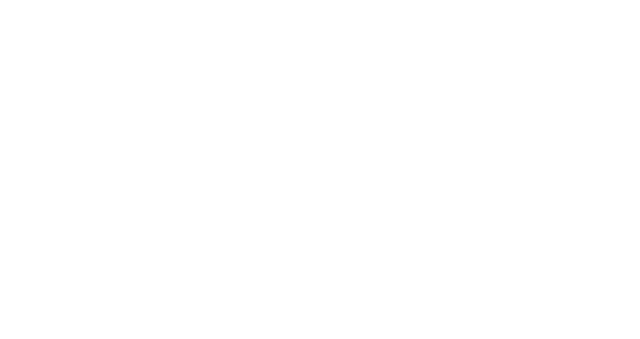
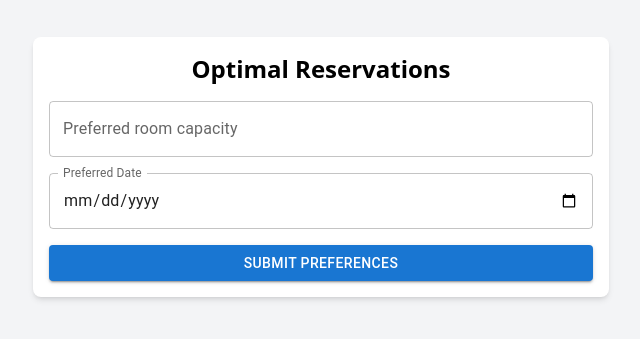
Before and after one commit to elab-development/internet-tehnologije-projekat-aplikacijazazakazivanjesala_2020_0343, a React (Create React App) app in the folder reservation_frontend/: page /account in a window 1280 px wide. Before the commit this address had no page. Shown: the part 233-572 px from the top of the page, without its empty margins (319-959 px from the left). Built offline with nearby package versions, Linux system fonts and the light colour scheme.

Commit message:
kreirana strana za predlaganje optimalnih termina

```diff
--- a/reservation_frontend/src/App.js
+++ b/reservation_frontend/src/App.js
@@ -17,6 +17,7 @@
 				<Route element={<NavbarLayout />}>
 					<Route path="/home" element={<Home />} />
 					<Route path="/appointments" element={<MyAppointments />} />
+					<Route path="/account" element={<Account />} />
 				</Route>
 			</Routes>
 		</UserProvider>
--- a/reservation_frontend/src/components/Navbar.js
+++ b/reservation_frontend/src/components/Navbar.js
@@ -22,7 +22,10 @@
 		<div className="flex items-center w-full bg-blue-600 text-white p-4">
 			<div className="flex items-center mr-auto">
 				<img
-					src={user.picture || "https://via.placeholder.com/150"}
+					src={
+						user.picture ||
+						"https://cdn-icons-png.flaticon.com/512/3247/3247933.png"
+					}
 					alt="User"
 					className="w-12 h-12 rounded-full mr-4"
 				/>
--- /dev/null
+++ b/reservation_frontend/src/components/UserPreferenceForm.js
@@ -0,0 +1,56 @@
+import React, { useState, useContext } from "react";
+import { UserContext } from "../context/UserContext";
+import axios from "../api/axios";
+import { TextField, Button } from "@mui/material";
+
+const UserPreferencesForm = ({ onPreferencesSubmit }) => {
+	const [preferences, setPreferences] = useState({
+		capacity: "",
+		date: "",
+	});
+
+	const handleChange = e => {
+		const { name, value } = e.target;
+		setPreferences(prev => ({ ...prev, [name]: value }));
+	};
+
+	const handleSubmit = e => {
+		e.preventDefault();
+		onPreferencesSubmit(preferences);
+		setPreferences({
+			capacity: "",
+			date: "",
+		});
+	};
+
+	return (
+		<form onSubmit={handleSubmit} className="space-y-4">
+			<div>
+				<TextField
+					label="Preferred room capacity"
+					type="number"
+					name="capacity"
+					value={preferences.capacity}
+					onChange={handleChange}
+					fullWidth
+				/>
+			</div>
+			<div>
+				<TextField
+					label="Preferred Date"
+					type="date"
+					name="date"
+					value={preferences.date}
+					onChange={handleChange}
+					InputLabelProps={{ shrink: true }}
+					fullWidth
+				/>
+			</div>
+			<Button type="submit" variant="contained" color="primary" fullWidth>
+				Submit Preferences
+			</Button>
+		</form>
+	);
+};
+
+export default UserPreferencesForm;
--- /dev/null
+++ b/reservation_frontend/src/pages/Account.js
@@ -0,0 +1,85 @@
+import React, { useState, useContext } from "react";
+import { UserContext } from "../context/UserContext";
+import UserPreferenceForm from "../components/UserPreferenceForm";
+import axios from "../api/axios";
+
+const Account = () => {
+	const { user } = useContext(UserContext);
+	const [availableReservations, setAvailableReservations] = useState([]);
+
+	const handlePreferencesSubmit = async preferences => {
+		try {
+			const response = await axios.get("/reservations/available", {
+				params: preferences,
+				headers: { Authorization: `Bearer ${localStorage.getItem("token")}` },
+			});
+			setAvailableReservations(response.data);
+		} catch (error) {
+			console.error("Error fetching available reservations:", error);
+		}
+	};
+
+	return (
+		<div className="flex flex-col items-center justify-center h-screen bg-gray-100 p-4">
+			<div className="w-full max-w-xl mx-auto bg-white shadow-md rounded-lg p-4">
+				<h2 className="text-2xl font-semibold mb-4 text-center">
+					Optimal Reservations
+				</h2>
+				<UserPreferenceForm onPreferencesSubmit={handlePreferencesSubmit} />
+				{availableReservations.length > 0 && (
+					<div className="mt-4 w-full">
+						<h3 className="text-xl font-semibold mb-2 text-center">
+							Suggested Reservations
+						</h3>
+						<div className="overflow-x-auto">
+							<table className="min-w-full divide-y divide-gray-200">
+								<thead>
+									<tr>
+										<th className="px-6 py-3 bg-gray-50 text-left text-xs font-medium text-gray-500 uppercase tracking-wider">
+											Room Name
+										</th>
+										<th className="px-6 py-3 bg-gray-50 text-left text-xs font-medium text-gray-500 uppercase tracking-wider">
+											Capacity
+										</th>
+										<th className="px-6 py-3 bg-gray-50 text-left text-xs font-medium text-gray-500 uppercase tracking-wider">
+											Date
+										</th>
+										<th className="px-6 py-3 bg-gray-50 text-left text-xs font-medium text-gray-500 uppercase tracking-wider">
+											Start Time
+										</th>
+										<th className="px-6 py-3 bg-gray-50 text-left text-xs font-medium text-gray-500 uppercase tracking-wider">
+											End Time
+										</th>
+									</tr>
+								</thead>
+								<tbody className="bg-white divide-y divide-gray-200">
+									{availableReservations.map((reservation, index) => (
+										<tr key={index}>
+											<td className="px-6 py-4 whitespace-nowrap">
+												{reservation.room_name}
+											</td>
+											<td className="px-6 py-4 whitespace-nowrap">
+												{reservation.num_of_seats}
+											</td>
+											<td className="px-6 py-4 whitespace-nowrap">
+												{reservation.date}
+											</td>
+											<td className="px-6 py-4 whitespace-nowrap">
+												{reservation.start_time}
+											</td>
+											<td className="px-6 py-4 whitespace-nowrap">
+												{reservation.end_time}
+											</td>
+										</tr>
+									))}
+								</tbody>
+							</table>
+						</div>
+					</div>
+				)}
+			</div>
+		</div>
+	);
+};
+
+export default Account;
--- a/reservation_frontend/src/pages/Home.js
+++ b/reservation_frontend/src/pages/Home.js
@@ -5,7 +5,7 @@
 import "react-big-calendar/lib/css/react-big-calendar.css";
 import { UserContext } from "../context/UserContext";
 import SideMenu from "../components/Navbar";
-import { Button } from "@mui/material";
+import { Button, CircularProgress } from "@mui/material";
 import DialogComponent from "../components/DialogComponent";
 import { notifySuccess, notifyError } from "../utils/Utils";
 import ReservationFilter from "../components/FilterComponent";
@@ -20,6 +20,7 @@
 	const [reservation, setReservation] = useState({});
 	const [update, setUpdate] = useState(false);
 	const [dataChange, setDataChange] = useState(false);
+	const [loading, setLoading] = useState(true);
 
 	const handleDialogOpen = () => {
 		setDialogOpen(true);
@@ -55,6 +56,8 @@
 			setEvents(events);
 		} catch (error) {
 			notifyError("Error fetching reservations");
+		} finally {
+			setLoading(false);
 		}
 	};
 
@@ -102,6 +105,8 @@
 				setRooms(rooms);
 			} catch (error) {
 				notifyError("Error fetching reservations");
+			} finally {
+				setLoading(false);
 			}
 		};
 
@@ -151,6 +156,12 @@
 
 	return (
 		<div className="glavniDiv">
+			{loading ? (
+				<div className="flex justify-center items-center h-screen">
+					<CircularProgress />
+				</div>
+			) : (
+				<>
 					<div className="grid justify-center">
 						<ReservationFilter
 							rooms={rooms}
@@ -196,6 +207,8 @@
 						reservation={reservation}
 						update={update}
 					/>
+				</>
+			)}
 		</div>
 	);
 };
--- a/reservation_frontend/src/pages/MyAppointments.js
+++ b/reservation_frontend/src/pages/MyAppointments.js
@@ -10,6 +10,7 @@
 	TableHead,
 	TableRow,
 	Paper,
+	CircularProgress,
 } from "@mui/material";
 import DeleteIcon from "@mui/icons-material/Delete";
 import moment from "moment";
@@ -17,7 +18,8 @@
 const MyAppointments = () => {
 	const user = JSON.parse(localStorage.getItem("user"));
 	const [appointments, setAppointments] = useState([]);
-	console.log(appointments);
+	const [loading, setLoading] = useState(true);
+
 	useEffect(() => {
 		const fetchAppointments = async () => {
 			try {
@@ -32,6 +34,8 @@
 				setAppointments(response.data);
 			} catch (error) {
 				console.error("Error fetching appointments:", error);
+			} finally {
+				setLoading(false);
 			}
 		};
 
@@ -53,6 +57,9 @@
 
 	return (
 		<div className="flex items-center justify-center h-screen bg-gray-100">
+			{loading ? (
+				<CircularProgress />
+			) : (
 				<div className="w-full max-w-4xl mx-auto p-4 bg-white shadow-md rounded-lg">
 					<h2 className="text-2xl font-semibold mb-4 text-center">
 						My Appointments
@@ -92,7 +99,9 @@
 											{moment(appointment.date).format("DD-MM-YYYY")}
 										</td>
 										<td className="px-6 py-4 whitespace-nowrap">
-										{moment(appointment.start_time, "HH:mm:ss").format("HH:mm")}
+											{moment(appointment.start_time, "HH:mm:ss").format(
+												"HH:mm"
+											)}
 										</td>
 										<td className="px-6 py-4 whitespace-nowrap">
 											{moment(appointment.end_time, "HH:mm:ss").format("HH:mm")}
@@ -111,6 +120,7 @@
 						</table>
 					</div>
 				</div>
+			)}
 		</div>
 	);
 };
```
Lines whose indentation alone changed are shown as unchanged.
